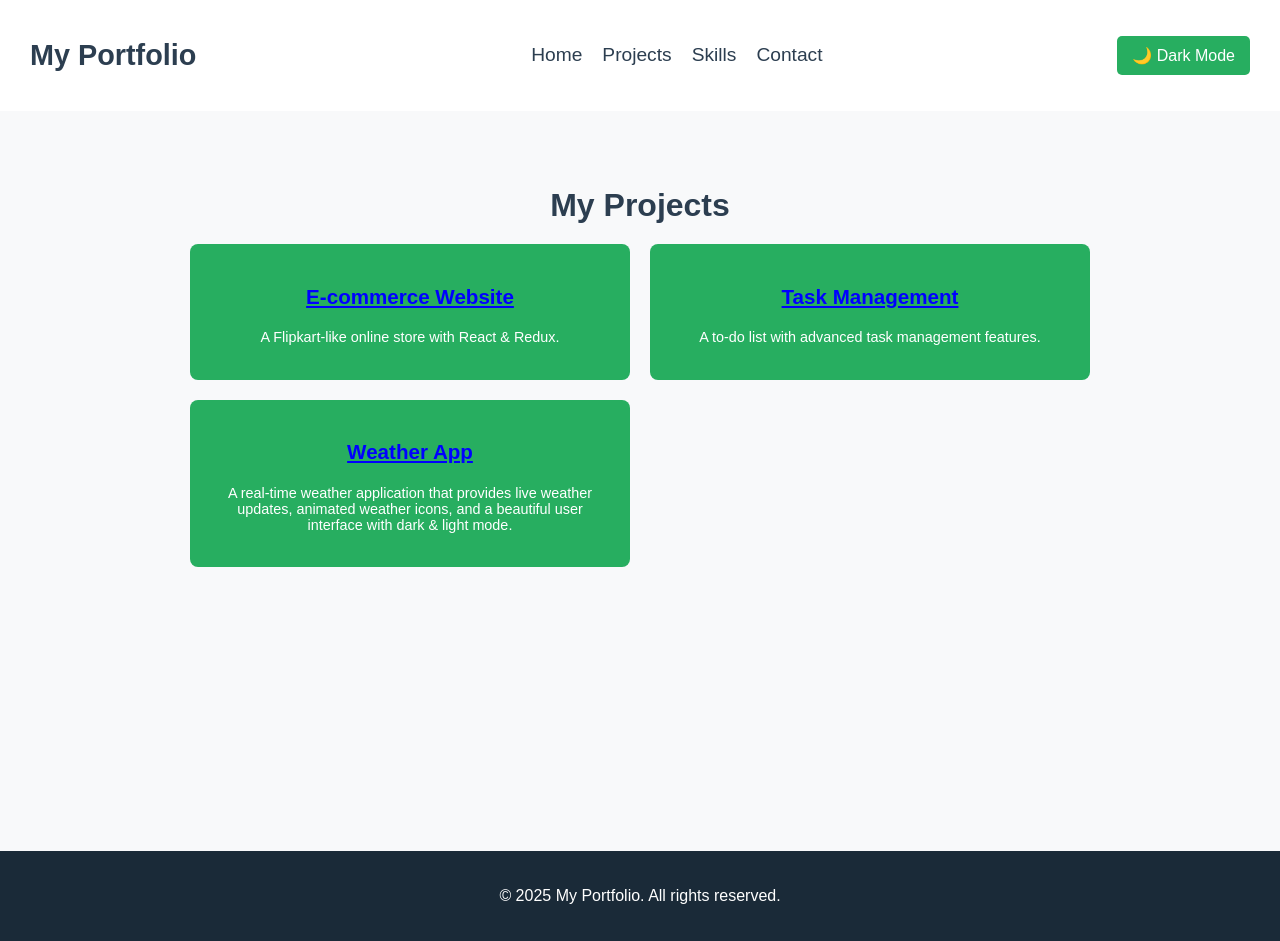
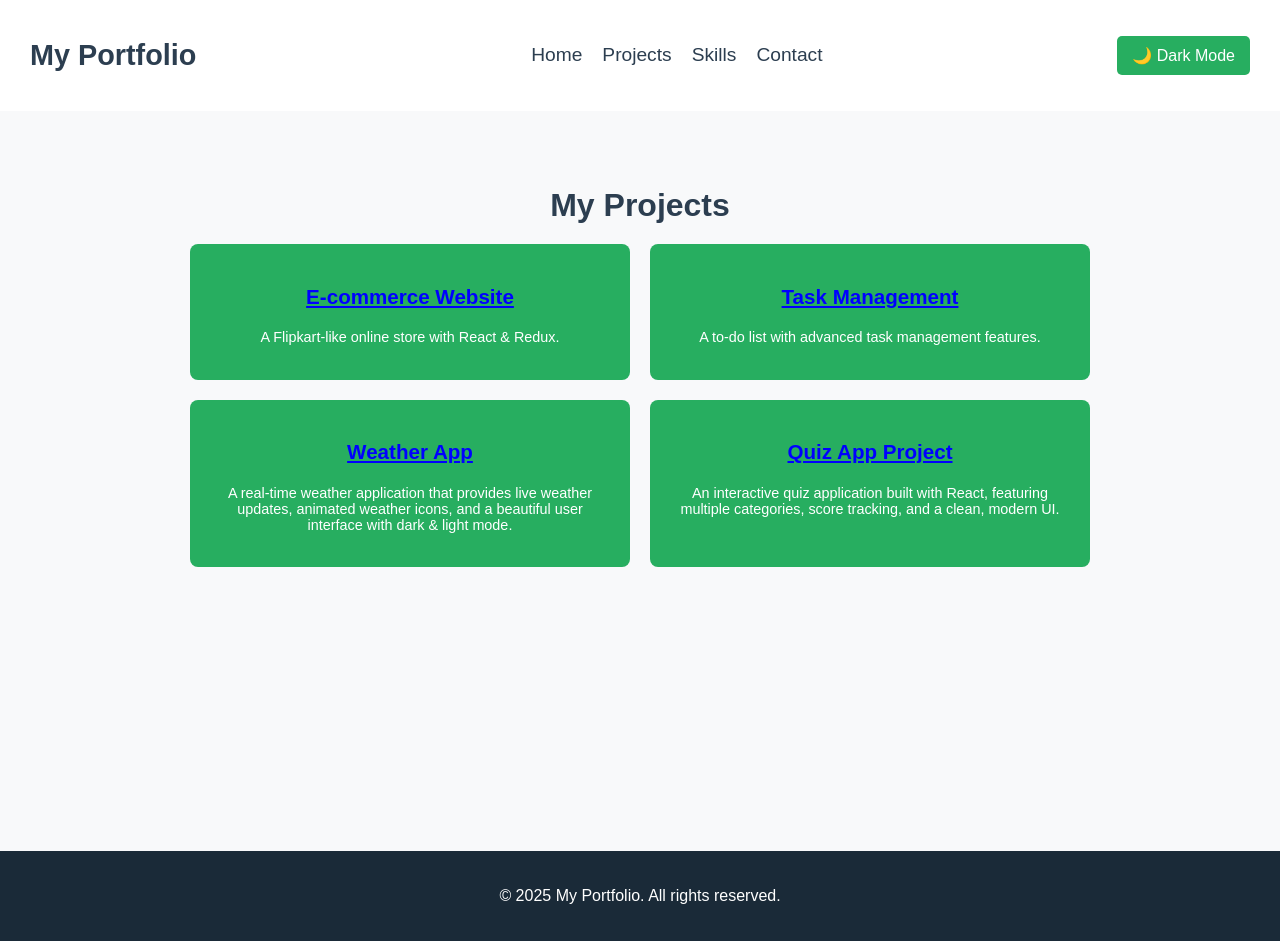
Before and after one commit to robinsaini777/my-portfolio, a React (Create React App) app: page /my-portfolio/projects in a window 1280 px wide. Built offline with nearby package versions, Linux system fonts and the light colour scheme.

Commit message:
Updated title and description for Quiz App

```diff
--- a/src/components/Projects.js
+++ b/src/components/Projects.js
@@ -21,6 +21,11 @@ const Projects = () => {
       description: "A real-time weather application that provides live weather updates, animated weather icons, and a beautiful user interface with dark & light mode.",
       url: "https://robinsaini777.github.io/weather-app/",
     },
+    {
+      title: "Quiz App Project",
+      description: "An interactive quiz application built with React, featuring multiple categories, score tracking, and a clean, modern UI.",
+      url: "https://robinsaini777.github.io/quiz-project/",
+    }
   ];
 
   return (
```
